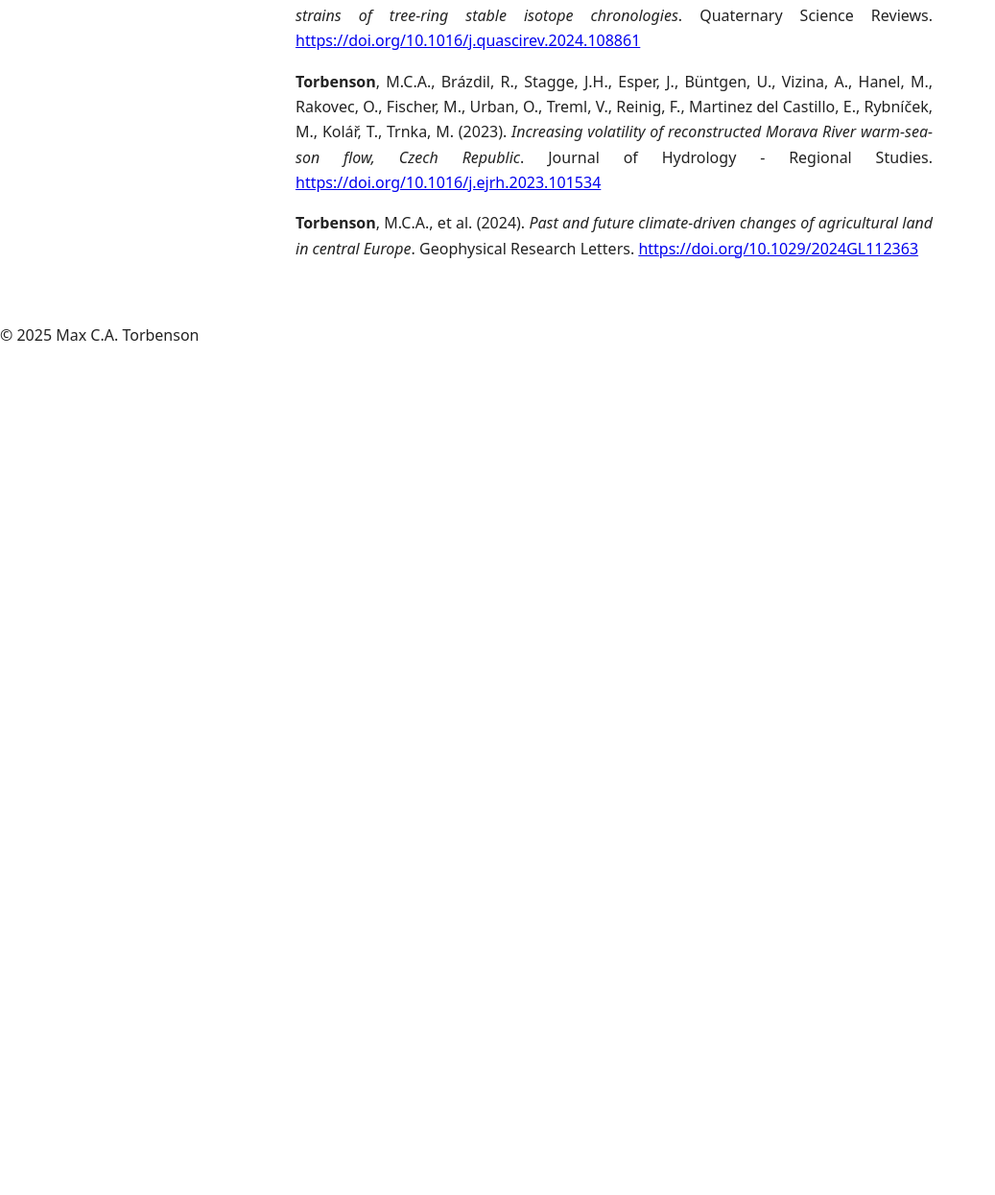
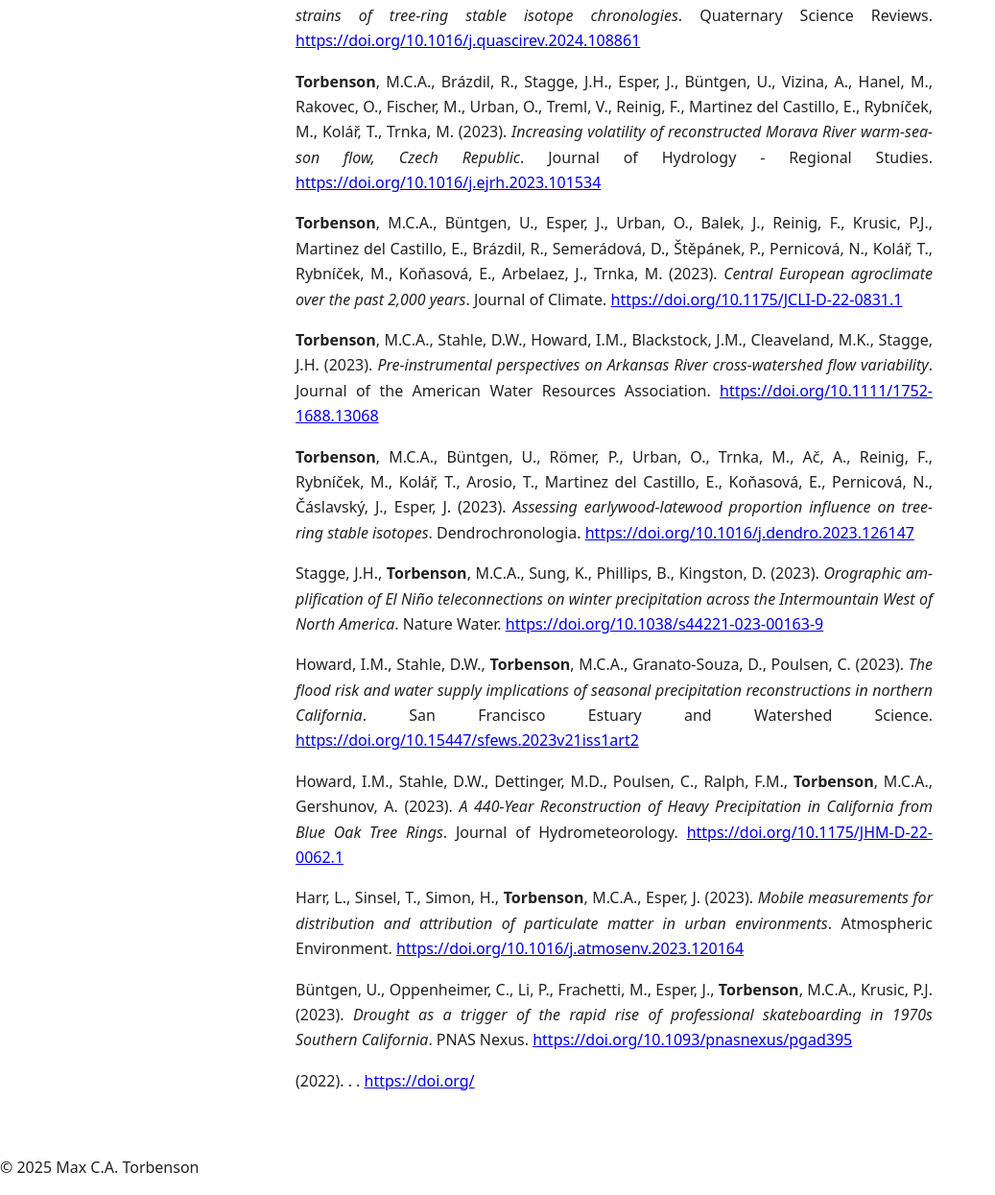
Before and after one commit to mcatorbenson/mcatorbenson.github.io, a Jekyll site: the page built from publications/index.md, in a window 1280 px wide and 1400 px high, scrolled down 3265 px. Shown: the part 155-1400 px from the top of the window at 96% size, without its empty margins (0-1037 px from the left). Built offline with Jekyll 4.4.1, drawn with Linux system fonts in a browser that asks for light colours; before the commit the page ends 3851 px from its top, so only the background shows below that.

Commit message:
Update publications.yml

```diff
--- a/_data/publications.yml
+++ b/_data/publications.yml
@@ -178,8 +178,56 @@
   journal: "Journal of Hydrology - Regional Studies"
   doi: "10.1016/j.ejrh.2023.101534"
 
-- authors: "**Torbenson**, M.C.A., et al."
-  year: 2024
-  title: "Past and future climate-driven changes of agricultural land in central Europe"
-  journal: "Geophysical Research Letters"
-  doi: "10.1029/2024GL112363"
+- authors: "**Torbenson**, M.C.A., Büntgen, U., Esper, J., Urban, O., Balek, J., Reinig, F., Krusic, P.J., Martinez del Castillo, E., Brázdil, R., Semerádová, D., Štěpánek, P., Pernicová, N., Kolář, T., Rybníček, M., Koňasová, E., Arbelaez, J., Trnka, M."
+  year: 2023
+  title: "Central European agroclimate over the past 2,000 years"
+  journal: "Journal of Climate"
+  doi: "10.1175/JCLI-D-22-0831.1"
+
+- authors: "**Torbenson**, M.C.A., Stahle, D.W., Howard, I.M., Blackstock, J.M., Cleaveland, M.K., Stagge, J.H."
+  year: 2023
+  title: "Pre‐instrumental perspectives on Arkansas River cross‐watershed flow variability"
+  journal: "Journal of the American Water Resources Association"
+  doi: "10.1111/1752-1688.13068"
+
+- authors: "**Torbenson**, M.C.A., Büntgen, U., Römer, P., Urban, O., Trnka, M., Ač, A., Reinig, F., Rybníček, M., Kolář, T., Arosio, T., Martinez del Castillo, E., Koňasová, E., Pernicová, N., Čáslavský, J., Esper, J."
+  year: 2023
+  title: "Assessing earlywood-latewood proportion influence on tree-ring stable isotopes"
+  journal: "Dendrochronologia"
+  doi: "10.1016/j.dendro.2023.126147"
+
+- authors: "Stagge, J.H., **Torbenson**, M.C.A., Sung, K., Phillips, B., Kingston, D."
+  year: 2023
+  title: "Orographic amplification of El Niño teleconnections on winter precipitation across the Intermountain West of North America"
+  journal: "Nature Water"
+  doi: "10.1038/s44221-023-00163-9"
+
+- authors: "Howard, I.M., Stahle, D.W., **Torbenson**, M.C.A., Granato-Souza, D., Poulsen, C."
+  year: 2023
+  title: "The flood risk and water supply implications of seasonal precipitation reconstructions in northern California"
+  journal: "San Francisco Estuary and Watershed Science"
+  doi: "10.15447/sfews.2023v21iss1art2"
+
+- authors: "Howard, I.M., Stahle, D.W., Dettinger, M.D., Poulsen, C., Ralph, F.M., **Torbenson**, M.C.A., Gershunov, A."
+  year: 2023
+  title: "A 440-Year Reconstruction of Heavy Precipitation in California from Blue Oak Tree Rings"
+  journal: "Journal of Hydrometeorology"
+  doi: "10.1175/JHM-D-22-0062.1"
+
+- authors: "Harr, L., Sinsel, T., Simon, H., **Torbenson**, M.C.A., Esper, J."
+  year: 2023
+  title: "Mobile measurements for distribution and attribution of particulate matter in urban environments"
+  journal: "Atmospheric Environment"
+  doi: "10.1016/j.atmosenv.2023.120164"
+
+- authors: "Büntgen, U., Oppenheimer, C., Li, P., Frachetti, M., Esper, J., **Torbenson**, M.C.A., Krusic, P.J."
+  year: 2023
+  title: "Drought as a trigger of the rapid rise of professional skateboarding in 1970s Southern California"
+  journal: "PNAS Nexus"
+  doi: "10.1093/pnasnexus/pgad395"
+
+- authors: ""
+  year: 2022
+  title: ""
+  journal: ""
+  doi: ""
```
